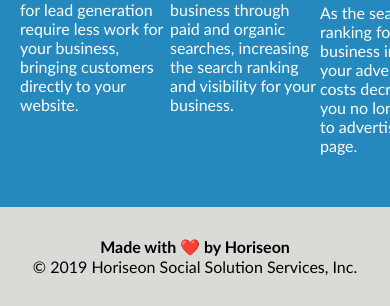
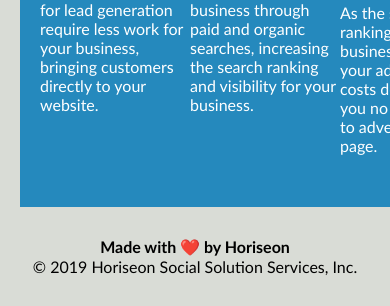
Before and after one commit to HuyHHV/Code-refactor, a plain HTML site: page index.html in a window 390 px wide. Shown: the part 2353-2659 px from the top of the page. Drawn offline with Linux system fonts and the light colour scheme.

Commit message:
Finish readme file

```diff
--- a/assets/css/style.css
+++ b/assets/css/style.css
@@ -4,7 +4,7 @@
     padding: 0;
     margin: 0;
 }
-/* Header */
+/** Header **/
 body {
     background-color: #d9dcd6;
 }
@@ -53,9 +53,9 @@ p {
     font-size: 16px;
 }
 
-/* Class selector */
 
-/** Main  **/
+
+/** introduction photo **/
 .hero {
     height: 800px;
     width: 100%;
@@ -66,6 +66,7 @@ p {
 
 }
 
+/** Main  **/
 .float-left {
     float: left;
     margin-right: 25px;
@@ -207,6 +208,8 @@ p {
     font-size: 20px;
 }
 
+/* responsive design  */
+
 @media screen and (max-width: 1010px) {
     /* responsive design for header */
 
@@ -228,7 +231,7 @@ p {
         order: 2;
         float: none;
         width: 100%;
+        margin-left: 20px;
     }
 
-
   }
```
Also changed, not shown: assets/images/01-html-css-git-homework-demo.png (added), 3 other files.
